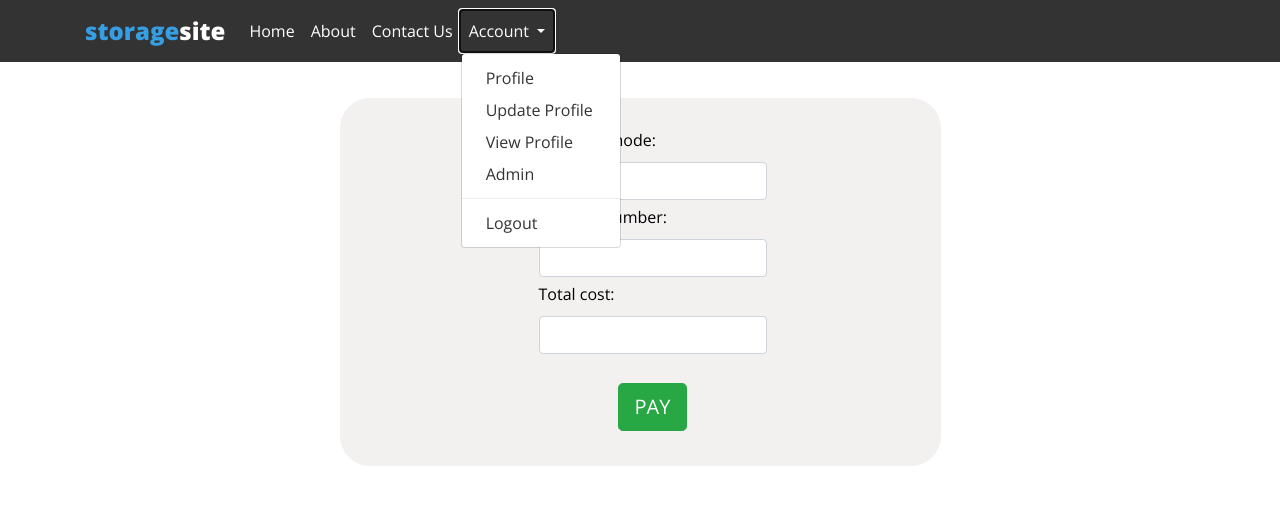
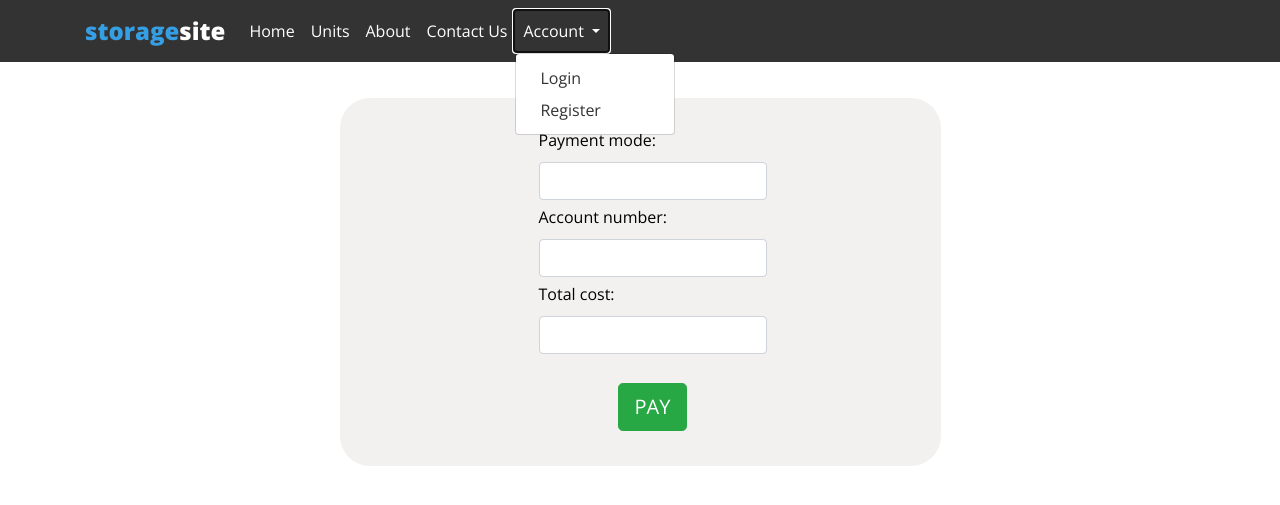
Before and after one commit to layersony/storagesite, a Django app: page /customer/payment/ in a window 1280 px wide, after a click on "Account". Shown: the top 505 px of the page. Run offline with Django 3.2, Linux system fonts and the light colour scheme; some libraries are stand-ins or nearby versions.

Commit message:
page link

```diff
--- a/customer/templates/all_customer/navbar.html
+++ b/customer/templates/all_customer/navbar.html
@@ -1,6 +1,6 @@
 <nav class="navbar navbar-expand-lg navbar-light bg-light">
     <div class="container">
-        <a class="navbar-brand" href="#"><span>storage</span>site</a>
+        <a class="navbar-brand" href="{% url 'home' %}"><span>storage</span>site</a>
         <button class="navbar-toggler" type="button" data-bs-toggle="collapse" data-bs-target="#navbarSupportedContent"
             aria-controls="navbarSupportedContent" aria-expanded="false" aria-label="Toggle navigation">
             <span class="navbar-toggler-icon"></span>
@@ -8,30 +8,43 @@
         <div class="collapse navbar-collapse" id="navbarSupportedContent">
             <ul class="navbar-nav me-auto mb-2 mb-lg-0">
                 <li class="nav-item">
-                    <a class="nav-link active" aria-current="page" href="#">Home</a>
+                    <a class="nav-link active" aria-current="page" href="{% url 'home' %}">Home</a>
                 </li>
                 <li class="nav-item">
-                    <a class="nav-link" href="#">About</a>
+                    <a class="nav-link" href="{% url 'available' %}">Units</a>
                 </li>
                 <li class="nav-item">
-                    <a class="nav-link" href="#">Contact Us</a>
+                    <a class="nav-link" href="{% url 'about' %}">About</a>
                 </li>
+                <li class="nav-item">
+                    <a class="nav-link" href="{% url 'contact' %}">Contact Us</a>
+                </li>
+                {% if user.is_authenticated %}
+                <li class="nav-item dropdown">
+                    <a class="nav-link dropdown-toggle" href="#" id="navbarDropdown" role="button"
+                        data-bs-toggle="dropdown" aria-expanded="false">
+                        {{user.username}}
+                    </a>
+                    <ul class="dropdown-menu" aria-labelledby="navbarDropdown">
+                        <li><a class="dropdown-item" href="{% url 'profile' %}">Profile</a></li>
+                        <li>
+                            <hr class="dropdown-divider">
+                        </li>
+                        <li><a class="dropdown-item" href="{% url 'logout' %}">Logout</a></li>
+                    </ul>
+                </li>
+                {% else %}
                 <li class="nav-item dropdown">
                     <a class="nav-link dropdown-toggle" href="#" id="navbarDropdown" role="button"
                         data-bs-toggle="dropdown" aria-expanded="false">
                         Account
                     </a>
                     <ul class="dropdown-menu" aria-labelledby="navbarDropdown">
-                        <li><a class="dropdown-item" href="#">Profile</a></li>
-                        <li><a class="dropdown-item" href="#">Update Profile</a></li>
-                        <li><a class="dropdown-item" href="#">View Profile</a></li>
-                        <li><a class="dropdown-item" href="#">Admin</a></li>
-                        <li>
-                            <hr class="dropdown-divider">
-                        </li>
-                        <li><a class="dropdown-item" href="#">Logout</a></li>
+                        <li><a class="dropdown-item" href="{% url 'login' %}">Login</a></li>
+                        <li><a class="dropdown-item" href="{% url 'register' %}">Register</a></li>
                     </ul>
                 </li>
+                {% endif %}
             </ul>
         </div>
     </div>
--- a/mainapp/templates/navbar.html
+++ b/mainapp/templates/navbar.html
@@ -9,6 +9,9 @@
             <ul class="navbar-nav me-auto mb-2 mb-lg-0">
                 <li class="nav-item">
                     <a class="nav-link active" aria-current="page" href="{% url 'home' %}">Home</a>
+                </li>
+                <li class="nav-item">
+                    <a class="nav-link" href="{% url 'available' %}">Units</a>
                 </li>
                 <li class="nav-item">
                     <a class="nav-link" href="{% url 'about' %}">About</a>
```
Also changed, not shown: employee/templates/employee/navbar1.html (+24 -9 lines).
